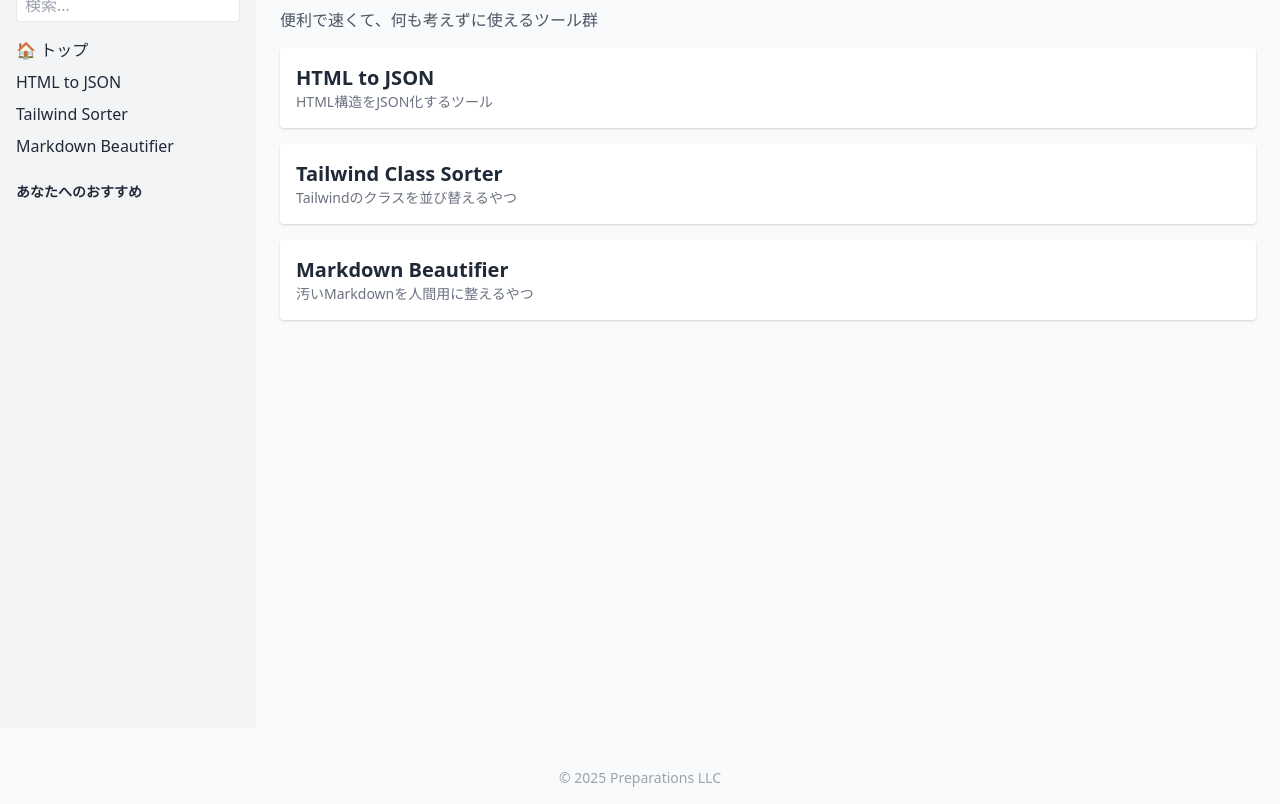
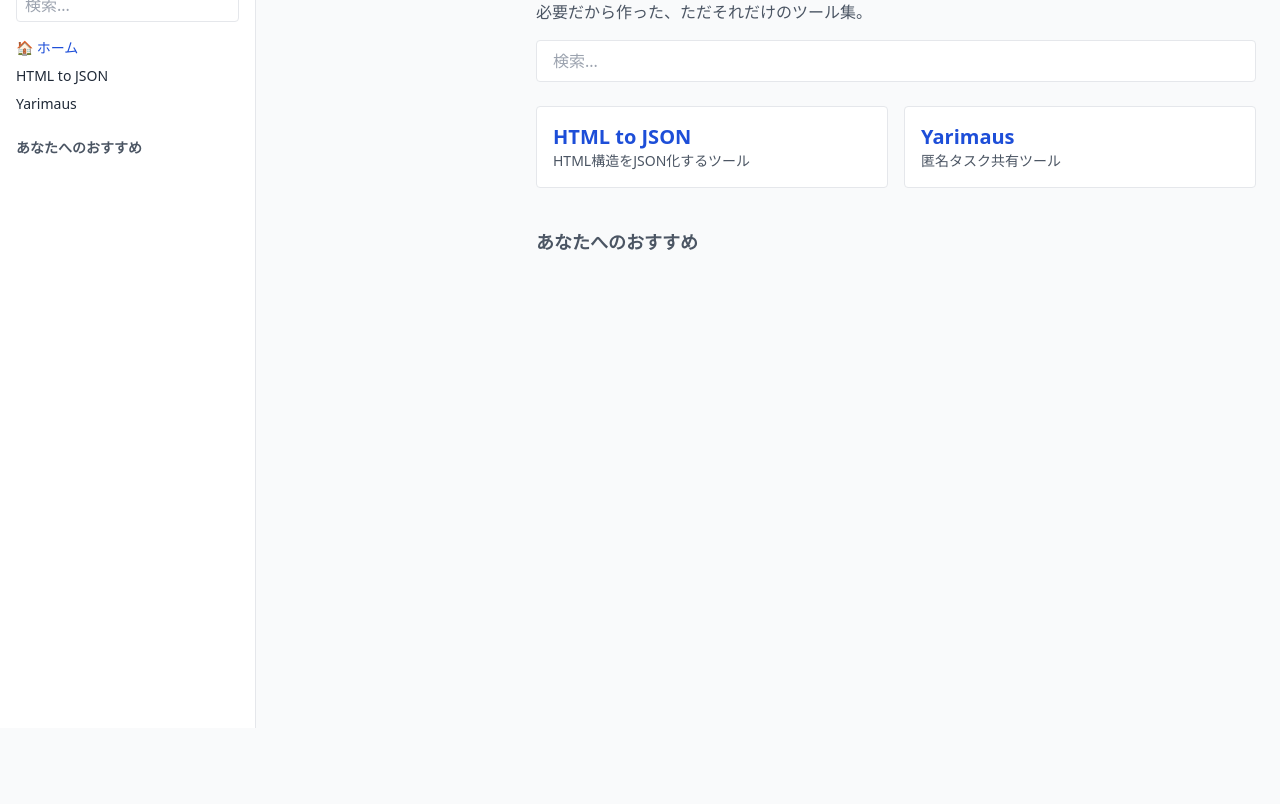
Before and after one commit to SR-123456789/preparations-tools, a plain HTML site: page index.html in a window 1280 px wide. Shown: the part 72-876 px from the top of the page. After the commit the page ends 800 px from the top, so only its background shows below. Drawn offline with nearby package versions, Linux system fonts and the light colour scheme.

Commit message:
Update index.html

```diff
--- a/index.html
+++ b/index.html
@@ -7,11 +7,15 @@
   <link href="https://cdn.jsdelivr.net/npm/tailwindcss@2.2.19/dist/tailwind.min.css" rel="stylesheet">
 </head>
 <body class="bg-gray-50 text-gray-800">
+  <!-- Sidebar Toggle -->
+  <button id="toggleSidebar" class="fixed top-4 left-4 z-50 bg-blue-600 text-white px-3 py-1 rounded focus:outline-none">
+    ☰
+  </button>
+
   <div class="flex min-h-screen">
-
     <!-- Sidebar -->
-    <aside class="w-64 bg-gray-100 p-4">
-      <h2 class="text-lg font-bold mb-4">Prepan Tools</h2>
+    <aside id="sidebar" class="w-64 bg-white border-r p-4 transition-transform transform translate-x-0">
+      <h2 class="text-xl font-bold text-blue-600 mb-4">Prepan Tools</h2>
 
       <input
         id="searchInput"
@@ -21,50 +25,59 @@
         oninput="filterTools()"
       />
 
-      <ul id="toolList" class="space-y-2">
-        <li><a href="/" class="tool-link">🏠 トップ</a></li>
-        <li><a href="/html-to-json/" class="tool-link">HTML to JSON</a></li>
-        <li><a href="/tailwind-sorter/" class="tool-link">Tailwind Sorter</a></li>
-        <li><a href="/markdown-beautifier/" class="tool-link">Markdown Beautifier</a></li>
+      <ul id="toolList" class="space-y-2 text-sm">
+        <li><a href="/" class="tool-link text-blue-700 hover:underline">🏠 ホーム</a></li>
+        <li><a href="https://html-to-json.prepan-group.com" class="tool-link hover:underline">HTML to JSON</a></li>
+        <li><a href="https://yarimaus.prepan-group.com" class="tool-link hover:underline">Yarimaus</a></li>
       </ul>
 
       <div id="recommendations" class="mt-6">
-        <h3 class="text-sm font-semibold mb-2">あなたへのおすすめ</h3>
+        <h3 class="text-sm font-semibold mb-2 text-gray-600">あなたへのおすすめ</h3>
         <ul id="recommendList" class="text-sm text-blue-600 space-y-1"></ul>
       </div>
     </aside>
 
     <!-- Main Content -->
-    <main class="flex-1 p-6">
-      <h1 class="text-2xl font-bold mb-6">Prepan Tools</h1>
-      <p class="mb-4 text-gray-600">便利で速くて、何も考えずに使えるツール群</p>
+    <main class="flex-1 p-6 ml-0 md:ml-64">
+      <h1 class="text-2xl font-bold text-blue-700 mb-4">Prepan Tools</h1>
+      <p class="mb-4 text-gray-600">必要だから作った、ただそれだけのツール集。</p>
 
-      <div class="grid gap-4">
-        <a href="/html-to-json/" class="block bg-white p-4 rounded shadow hover:bg-gray-100">
-          <h2 class="text-xl font-semibold">HTML to JSON</h2>
-          <p class="text-sm text-gray-500">HTML構造をJSON化するツール</p>
+      <input
+        id="searchInputMain"
+        type="text"
+        placeholder="検索..."
+        class="w-full px-4 py-2 border rounded mb-6"
+        oninput="filterTools()"
+      />
+
+      <div id="toolGrid" class="grid gap-4 md:grid-cols-2">
+        <a href="https://html-to-json.prepan-group.com" class="block bg-white p-4 border rounded hover:bg-gray-100 tool-card">
+          <h2 class="text-xl font-semibold text-blue-700">HTML to JSON</h2>
+          <p class="text-sm text-gray-600">HTML構造をJSON化するツール</p>
         </a>
-        <a href="/tailwind-sorter/" class="block bg-white p-4 rounded shadow hover:bg-gray-100">
-          <h2 class="text-xl font-semibold">Tailwind Class Sorter</h2>
-          <p class="text-sm text-gray-500">Tailwindのクラスを並び替えるやつ</p>
+        <a href="https://yarimaus.prepan-group.com" class="block bg-white p-4 border rounded hover:bg-gray-100 tool-card">
+          <h2 class="text-xl font-semibold text-blue-700">Yarimaus</h2>
+          <p class="text-sm text-gray-600">匿名タスク共有ツール</p>
         </a>
-        <a href="/markdown-beautifier/" class="block bg-white p-4 rounded shadow hover:bg-gray-100">
-          <h2 class="text-xl font-semibold">Markdown Beautifier</h2>
-          <p class="text-sm text-gray-500">汚いMarkdownを人間用に整えるやつ</p>
-        </a>
+      </div>
+
+      <div class="mt-10">
+        <h3 class="text-lg font-semibold mb-2 text-gray-600">あなたへのおすすめ</h3>
+        <ul id="recommendListMain" class="text-sm text-blue-600 space-y-1"></ul>
       </div>
     </main>
   </div>
 
-  <footer class="text-center text-sm text-gray-400 mt-10 mb-4">
-    © 2025 Preparations LLC
-  </footer>
+  <script>
+    const sidebar = document.getElementById("sidebar");
+    const toggleBtn = document.getElementById("toggleSidebar");
+    toggleBtn.addEventListener("click", () => {
+      sidebar.classList.toggle("-translate-x-full");
+    });
 
-  <script>
-    const toolLinks = [
-      { name: "HTML to JSON", url: "/html-to-json/" },
-      { name: "Tailwind Sorter", url: "/tailwind-sorter/" },
-      { name: "Markdown Beautifier", url: "/markdown-beautifier/" },
+    const tools = [
+      { name: "HTML to JSON", url: "https://html-to-json.prepan-group.com" },
+      { name: "Yarimaus", url: "https://yarimaus.prepan-group.com" },
     ];
 
     function getVisitedTools() {
@@ -79,27 +92,24 @@
     }
 
     function showRecommendations() {
-      const recList = document.getElementById("recommendList");
+      const recList1 = document.getElementById("recommendList");
+      const recList2 = document.getElementById("recommendListMain");
       const visited = getVisitedTools();
-      recList.innerHTML = visited.map(t => `<li><a href="${t.url}">${t.name}</a></li>`).join("");
+      const html = visited.map(t => `<li><a href="${t.url}">${t.name}</a></li>`).join("");
+      if (recList1) recList1.innerHTML = html;
+      if (recList2) recList2.innerHTML = html;
     }
 
     function filterTools() {
-      const input = document.getElementById("searchInput").value.toLowerCase();
-      document.querySelectorAll("#toolList .tool-link").forEach(link => {
-        const text = link.textContent.toLowerCase();
-        link.parentElement.style.display = text.includes(input) ? "block" : "none";
+      const keyword = (document.getElementById("searchInput").value || document.getElementById("searchInputMain").value || "").toLowerCase();
+      document.querySelectorAll(".tool-card").forEach(card => {
+        const text = card.textContent.toLowerCase();
+        card.style.display = text.includes(keyword) ? "block" : "none";
       });
     }
 
     document.addEventListener("DOMContentLoaded", () => {
       showRecommendations();
-
-      const currentTool = document.querySelector("h1")?.textContent?.trim();
-      const currentUrl = location.pathname;
-      if (currentTool && currentTool !== "Prepan Tools") {
-        saveToolVisit(currentTool, currentUrl);
-      }
     });
   </script>
 </body>
```
